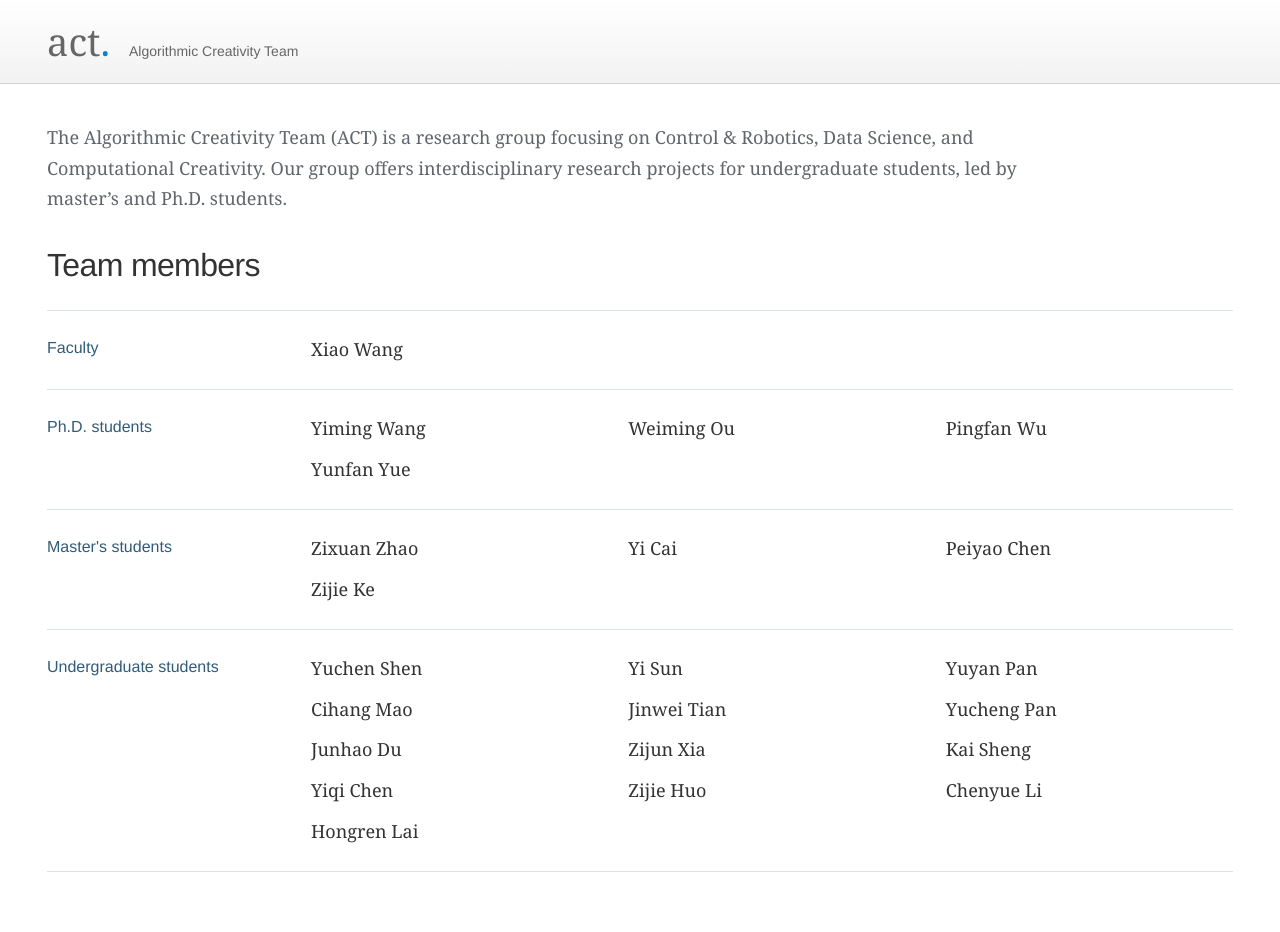
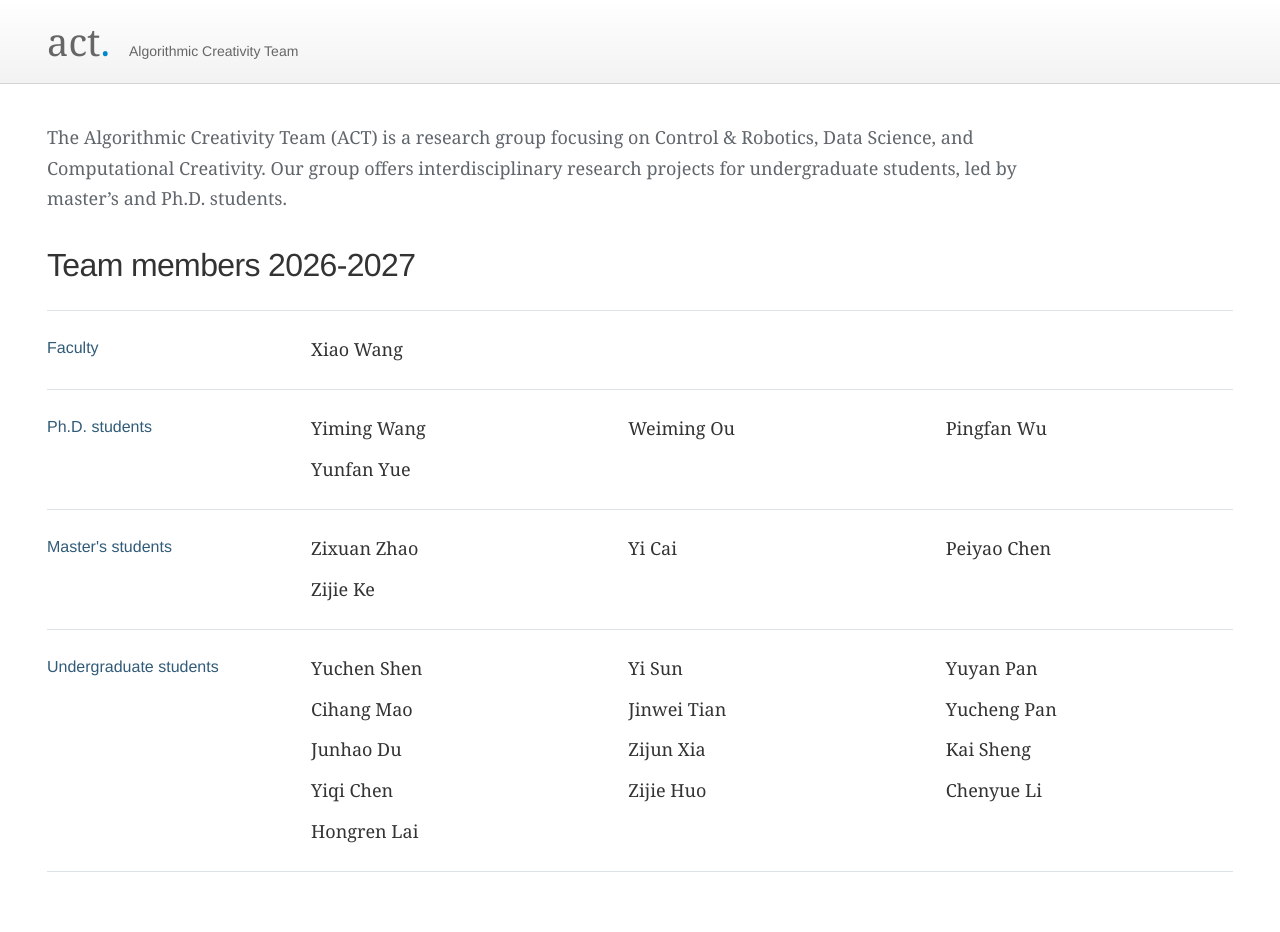
Before and after one commit to xiiaowang/xiiaowang.github.io, a Jekyll site: the page pages/ACT_Research_Scope_and_Team.html, which Jekyll copies as it is, in a window 1280 px wide. Built offline with Jekyll 4.4.1, drawn with Linux system fonts in a browser that asks for light colours.

Commit message:
Update ACT_Research_Scope_and_Team.html

```diff
--- a/pages/ACT_Research_Scope_and_Team.html
+++ b/pages/ACT_Research_Scope_and_Team.html
@@ -22,7 +22,7 @@
 <header class="site-header"><div class="shell topbar"><div class="brand"><span class="wordmark">act<span>.</span></span><small>Algorithmic Creativity Team</small></div></div></header>
 <main id="main" class="shell">
 <p class="research-scope">The Algorithmic Creativity Team (ACT) is a research group focusing on Control & Robotics, Data Science, and Computational Creativity. Our group offers interdisciplinary research projects for undergraduate students, led by master’s and Ph.D. students.</p>
-<h1>Team members</h1>
+<h1>Team members 2026-2027</h1>
 <section class="people-group" aria-labelledby="faculty-title"><h2 id="faculty-title">Faculty</h2><ul class="name-list"><li><a class="faculty-name" href="https://xiiaowang.github.io/" target="_blank" rel="noopener noreferrer">Xiao Wang</a></li></ul></section>
 <section class="people-group" aria-labelledby="phd-title"><h2 id="phd-title">Ph.D. students</h2><ul class="name-list"><li>Yiming Wang</li><li>Weiming Ou</li><li>Pingfan Wu</li><li>Yunfan Yue</li></ul></section>
 <section class="people-group" aria-labelledby="masters-title"><h2 id="masters-title">Master&#x27;s students</h2><ul class="name-list"><li>Zixuan Zhao</li><li>Yi Cai</li><li>Peiyao Chen</li><li>Zijie Ke</li></ul></section>
```
